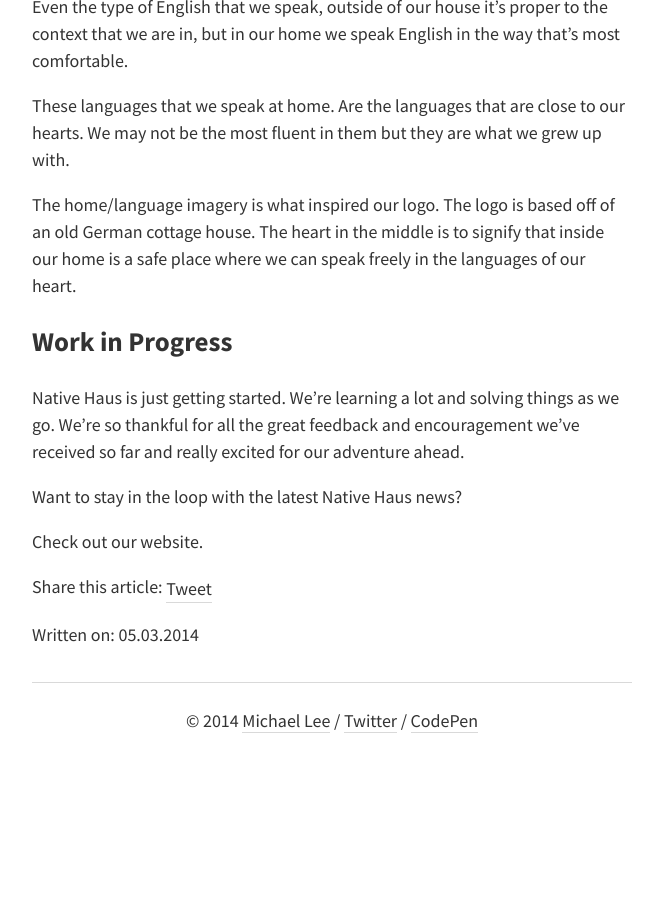
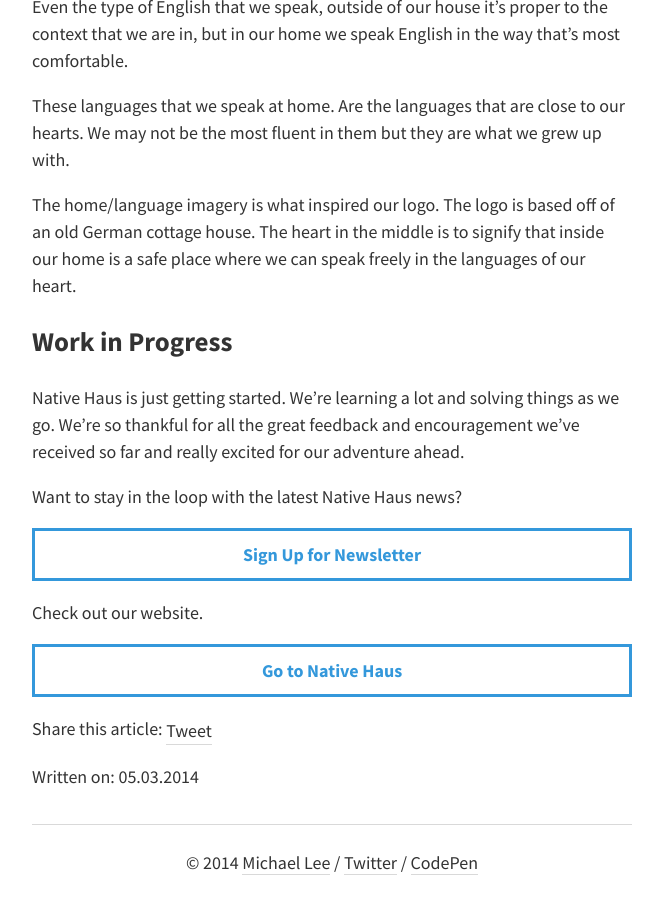
Before and after one commit to michaellee/old-michaelsoolee.com, a Jekyll site: the page built from _posts/2014-05-03-native-house.md, in a window 1280 px wide and 900 px high, scrolled down 1739 px. Shown: the whole window, without its empty margins (308-971 px from the left). Built offline with Jekyll 4.4.1, drawn with Linux system fonts in a browser that asks for light colours; nearby versions of some CDN libraries; Markdown is read by kramdown in place of the engine named in the settings; comment, search, counter and statistics services are not loaded; before the commit the page ends 2497 px from its top, so only the background shows below that.

Commit message:
Update 2014-05-03-native-house.md

```diff
--- a/_posts/2014-05-03-native-house.md
+++ b/_posts/2014-05-03-native-house.md
@@ -47,4 +47,8 @@
 
 Want to stay in the loop with the latest Native Haus news?
 
+<a href="http://eepurl.com/TlyaD" target="_blank" class="button">Sign Up for Newsletter</a>
+
 Check out our website.
+
+<a href="http://www.nativehaus.com" class="button">Go to Native Haus</a>
```
